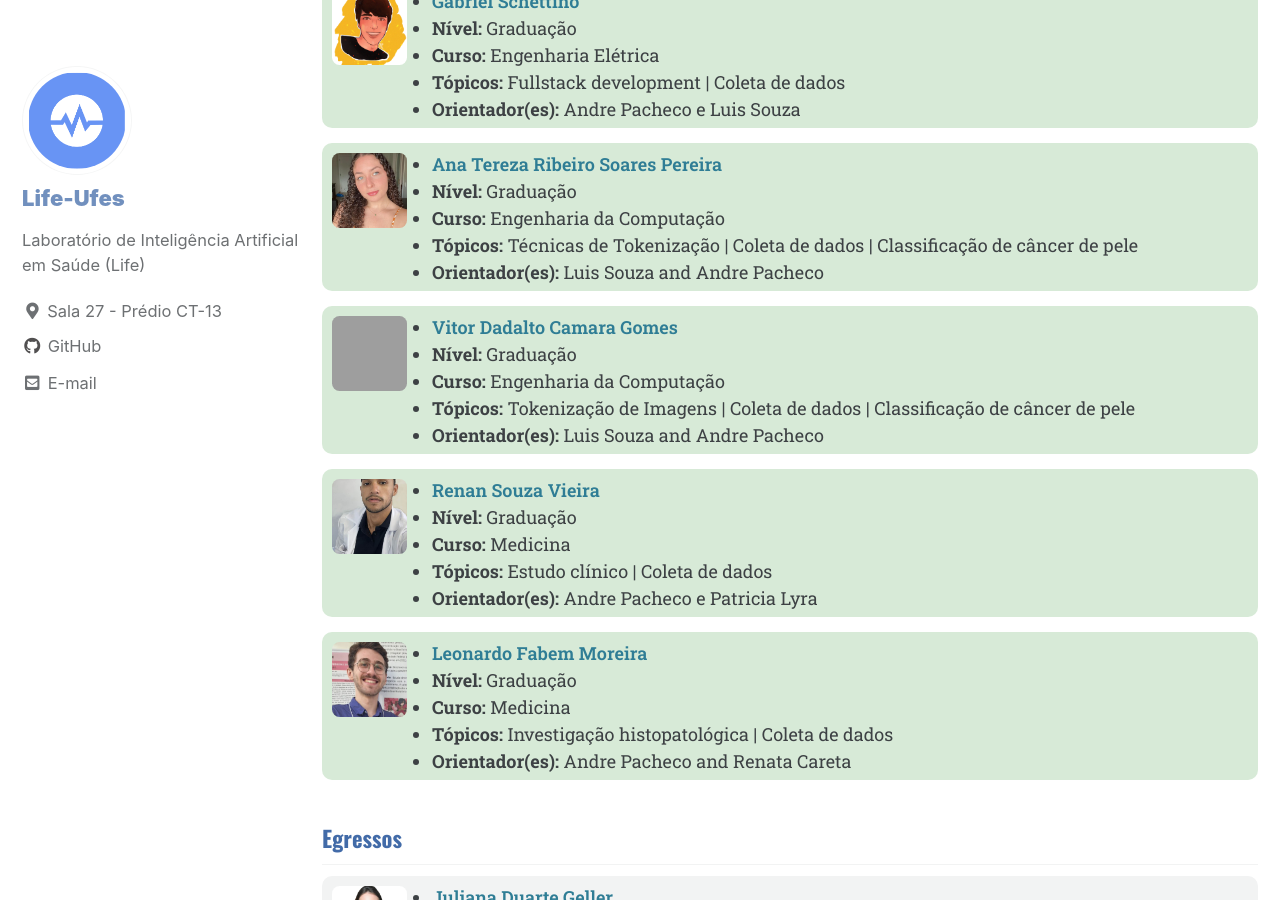
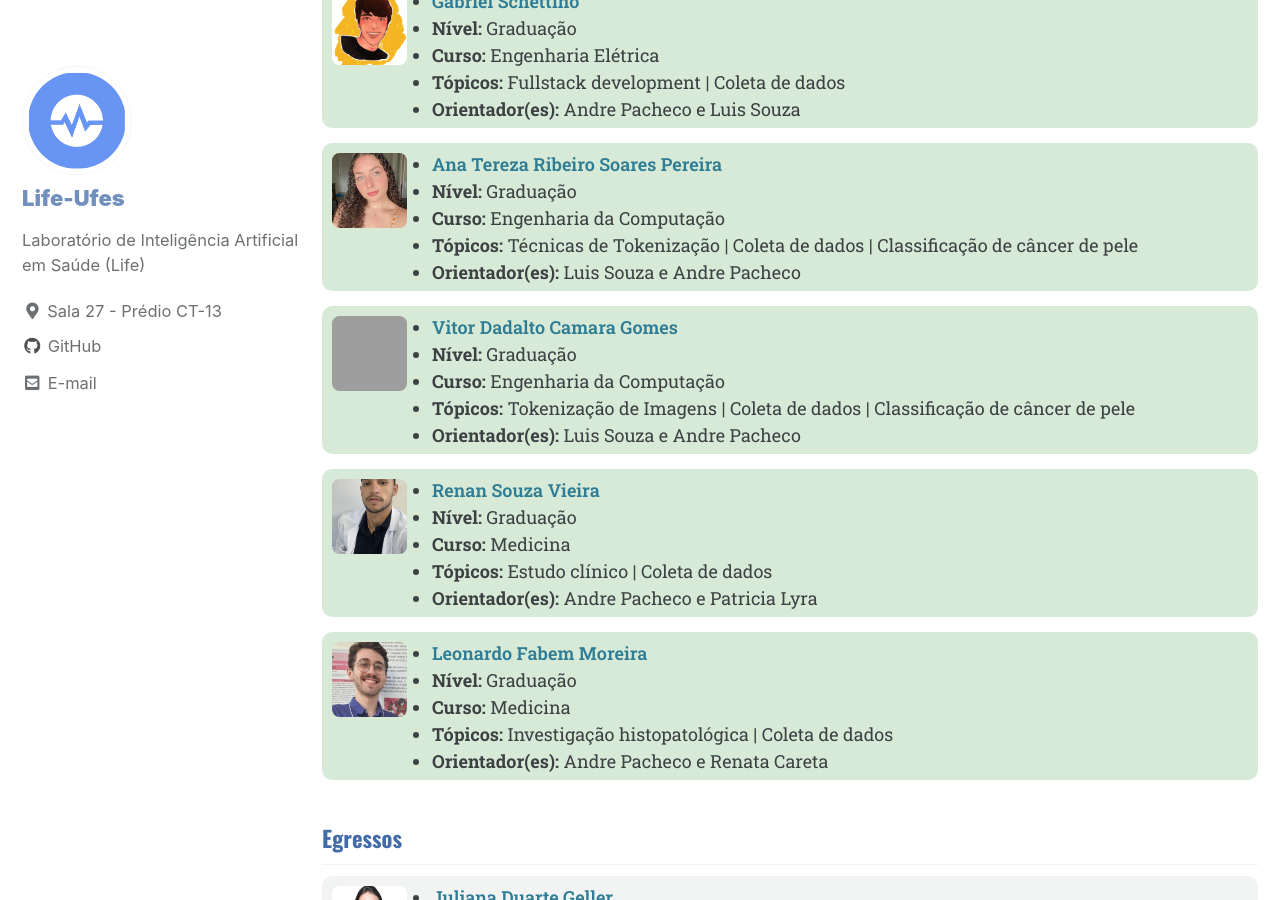
Before and after one commit to life-ufes/site, a Jekyll site: the page built from _pages/equipe.md, in a window 1280 px wide and 900 px high, scrolled down 3387 px. Built offline with Jekyll 4.4.1, drawn with Linux system fonts in a browser that asks for light colours; cached includes are drawn as plain includes; some of the changed text lies outside the part shown; grey boxes are pictures that could not be loaded.

Commit message:
Atualização de membros da equipe.

```diff
--- a/_data/members.yml
+++ b/_data/members.yml
@@ -80,7 +80,7 @@ students:
     topics: "Multimodal Learning | Medical Datasets"
     course: "Mestrado em Informática"
     level: "Pós-Graduação"
-    supervisors: "Luis Souza and Andre Pacheco"
+    supervisors: "Luis Souza e Andre Pacheco"
 
   - name: "Afonso Salvador"
     photo: "afonso_salvador.jpeg"
@@ -142,7 +142,7 @@ students:
     site: "http://lattes.cnpq.br/1321196400131172"
     topics: "Técnicas de Tokenização | Coleta de dados | Classificação de câncer de pele"
     course: "Engenharia da Computação"
-    supervisors: "Luis Souza and Andre Pacheco"
+    supervisors: "Luis Souza e Andre Pacheco"
     level: "Graduação"
 
   - name: "Vitor Dadalto Camara Gomes"
@@ -150,7 +150,7 @@ students:
     site: "http://lattes.cnpq.br/3348025673979765"
     topics: "Tokenização de Imagens | Coleta de dados | Classificação de câncer de pele"
     course: "Engenharia da Computação"
-    supervisors: "Luis Souza and Andre Pacheco"
+    supervisors: "Luis Souza e Andre Pacheco"
     level: "Graduação"
 
   - name: "Renan Souza Vieira"
@@ -166,7 +166,7 @@ students:
     site: "http://lattes.cnpq.br/3736382234654211"
     topics: "Investigação histopatológica | Coleta de dados"
     course: "Medicina"
-    supervisors: "Andre Pacheco and Renata Careta"
+    supervisors: "Andre Pacheco e Renata Careta"
     level: "Graduação"
 
 
```
